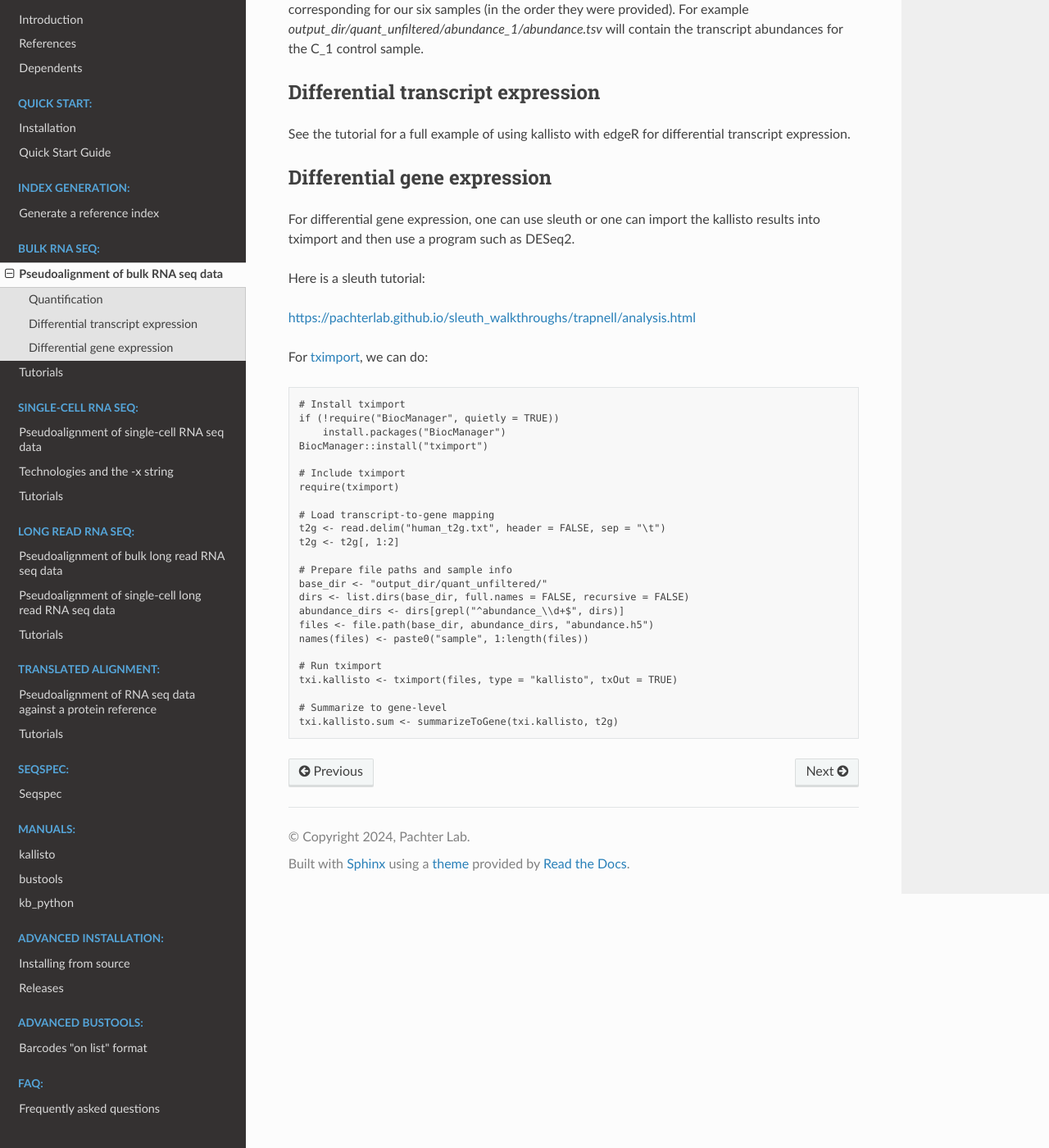
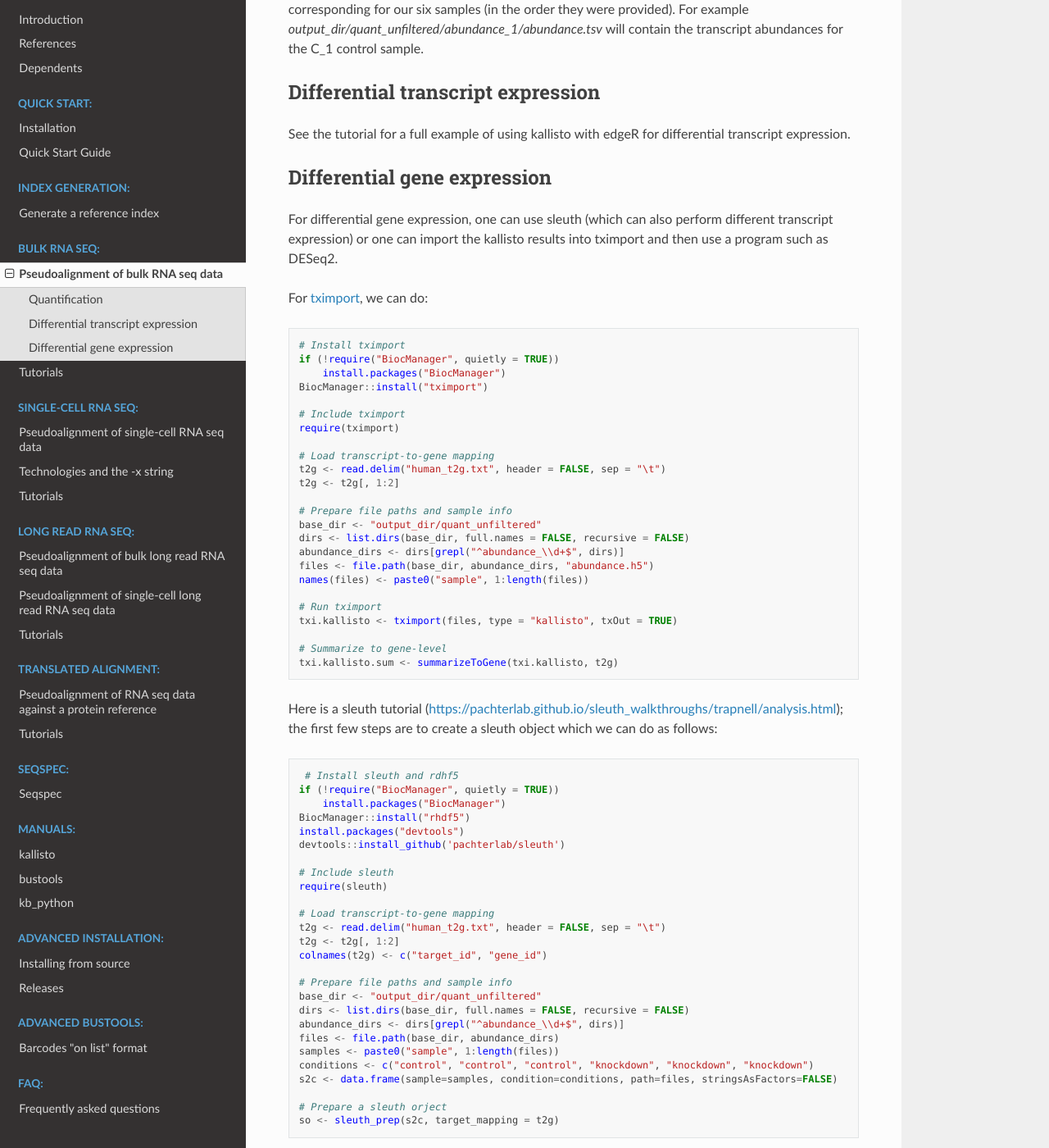
Before and after one commit to pachterlab/kb_docs, a Sphinx documentation site: the page built from docs/source/bulk/pseudoalignment.rst, in a window 1280 px wide and 1400 px high, scrolled down 865 px. Shown: the whole window at 82% size. Built offline with Sphinx 7.4.7 and the Read the Docs theme 3.1.0, drawn with Linux system fonts in a browser that asks for light colours; pages that are not in the unit, such as notebooks, are missing from menus.

Commit message:
Update pseudoalignment.rst

```diff
--- a/docs/source/bulk/pseudoalignment.rst
+++ b/docs/source/bulk/pseudoalignment.rst
@@ -45,15 +45,12 @@ See the tutorial for a full example of using kallisto with edgeR for differentia
 Differential gene expression
 ----------------------------
 
-For differential gene expression, one can use sleuth or one can import the kallisto results into tximport and then use a program such as DESeq2.
+For differential gene expression, one can use sleuth (which can also perform different transcript expression) or one can import the kallisto results into tximport and then use a program such as DESeq2.
 
-Here is a sleuth tutorial:
-
-https://pachterlab.github.io/sleuth_walkthroughs/trapnell/analysis.html
 
 For `tximport <https://bioconductor.org/packages/devel/bioc/vignettes/tximport/inst/doc/tximport.html#kallisto>`_, we can do:
 
-.. code-block:: text
+.. code-block:: R
 
    # Install tximport
    if (!require("BiocManager", quietly = TRUE))
@@ -68,7 +65,7 @@ For `tximport <https://bioconductor.org/packages/devel/bioc/vignettes/tximport/i
    t2g <- t2g[, 1:2]
 
    # Prepare file paths and sample info
-   base_dir <- "output_dir/quant_unfiltered/"
+   base_dir <- "output_dir/quant_unfiltered"
    dirs <- list.dirs(base_dir, full.names = FALSE, recursive = FALSE)
    abundance_dirs <- dirs[grepl("^abundance_\\d+$", dirs)]
    files <- file.path(base_dir, abundance_dirs, "abundance.h5")
@@ -79,3 +76,35 @@ For `tximport <https://bioconductor.org/packages/devel/bioc/vignettes/tximport/i
 
    # Summarize to gene-level
    txi.kallisto.sum <- summarizeToGene(txi.kallisto, t2g)
+
+
+Here is a sleuth tutorial (https://pachterlab.github.io/sleuth_walkthroughs/trapnell/analysis.html); the first few steps are to create a sleuth object which we can do as follows:
+
+.. code-block:: R
+
+    # Install sleuth and rdhf5
+   if (!require("BiocManager", quietly = TRUE))
+       install.packages("BiocManager")
+   BiocManager::install("rhdf5")
+   install.packages("devtools")
+   devtools::install_github('pachterlab/sleuth')
+
+   # Include sleuth
+   require(sleuth)
+
+   # Load transcript-to-gene mapping
+   t2g <- read.delim("human_t2g.txt", header = FALSE, sep = "\t")
+   t2g <- t2g[, 1:2]
+   colnames(t2g) <- c("target_id", "gene_id")
+
+   # Prepare file paths and sample info
+   base_dir <- "output_dir/quant_unfiltered"
+   dirs <- list.dirs(base_dir, full.names = FALSE, recursive = FALSE)
+   abundance_dirs <- dirs[grepl("^abundance_\\d+$", dirs)]
+   files <- file.path(base_dir, abundance_dirs)
+   samples <- paste0("sample", 1:length(files))
+   conditions <- c("control", "control", "control", "knockdown", "knockdown", "knockdown")
+   s2c <- data.frame(sample=samples, condition=conditions, path=files, stringsAsFactors=FALSE)
+
+   # Prepare a sleuth orject
+   so <- sleuth_prep(s2c, target_mapping = t2g)
```
